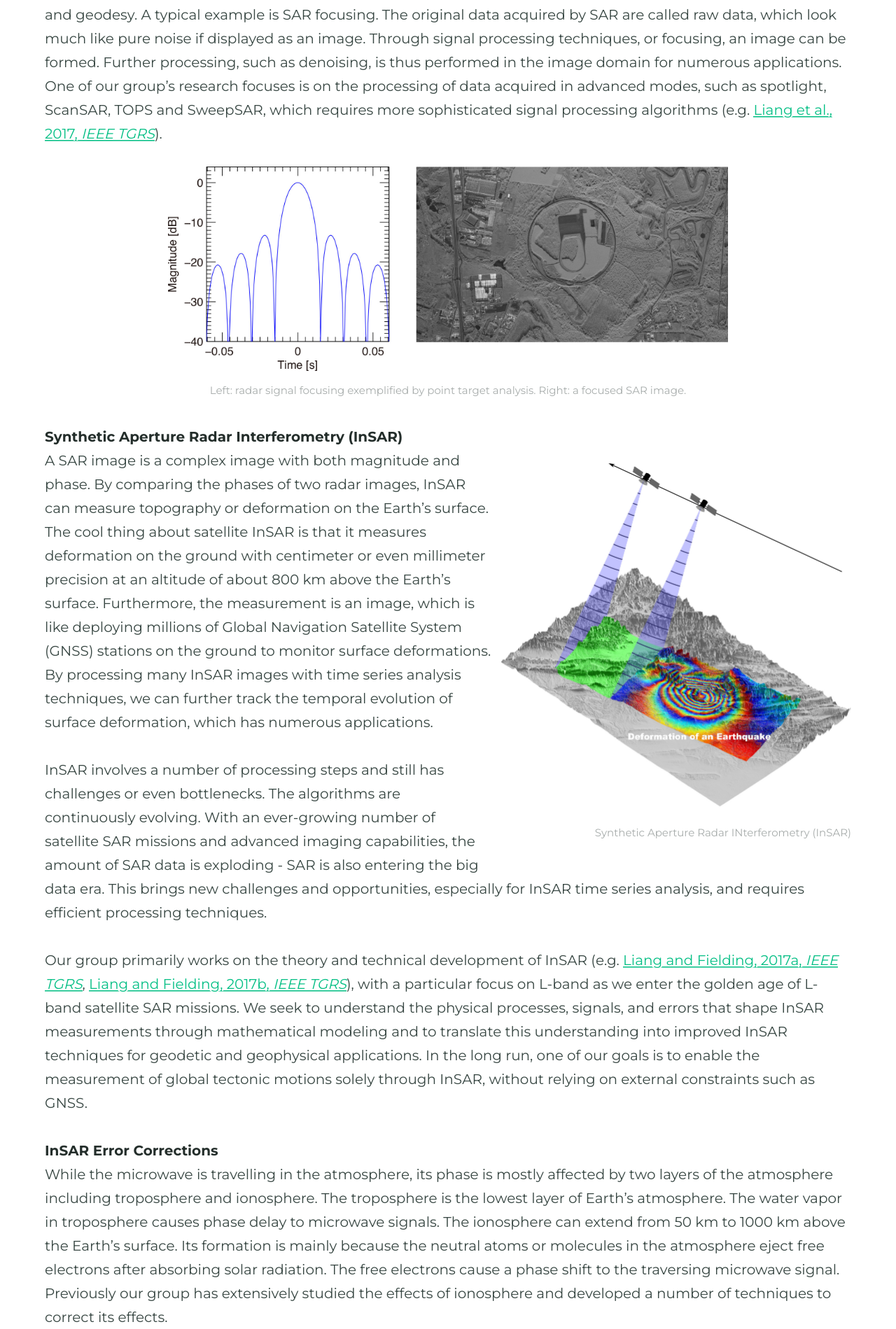
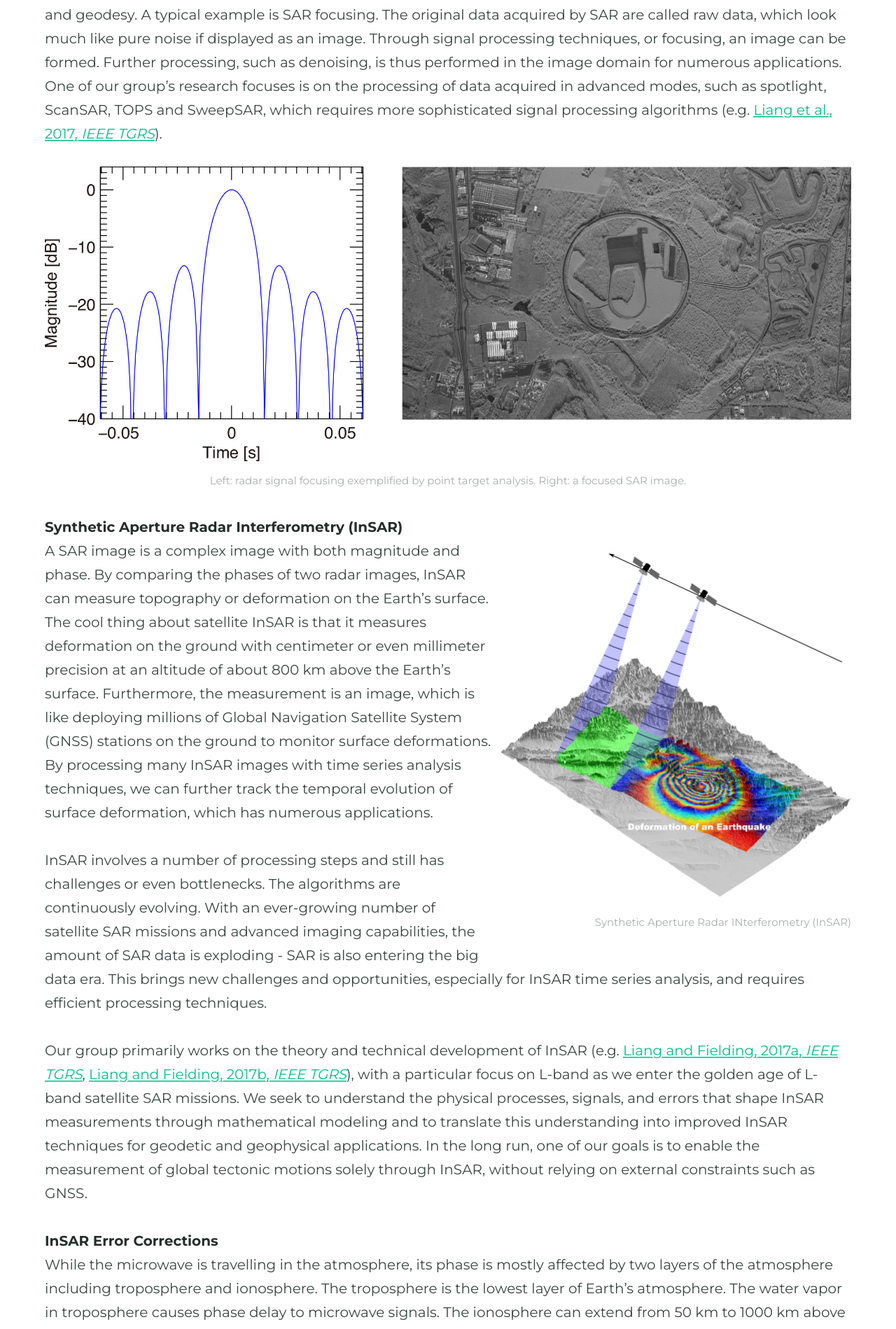
Before and after one commit to CunrenLiang/cunrenliang.github.io, a Jekyll site: the page built from research.md, in a window 1280 px wide. Shown: the part 1631-3530 px from the top of the page at 70% size. Built offline with Jekyll 4.4.1, drawn with Linux system fonts in a browser that asks for light colours; some web fonts are replaced.

Commit message:
Add files via upload

```diff
--- a/research.md
+++ b/research.md
@@ -15,7 +15,7 @@ The development of synthetic aperture radar interferometry (InSAR) over the last
 ###### Radar Signal and Image Processing
 Radar signal and image processing draws on theories from statistics, signal processing, electromagnetic scattering, and geodesy. A typical example is SAR focusing. The original data acquired by SAR are called raw data, which look much like pure noise if displayed as an image. Through signal processing techniques, or focusing, an image can be formed. Further processing, such as denoising, is thus performed in the image domain for numerous applications. One of our group’s research focuses is on the processing of data acquired in advanced modes, such as spotlight, ScanSAR, TOPS and SweepSAR, which requires more sophisticated signal processing algorithms (e.g. [Liang et al., 2017, _IEEE TGRS_](https://ieeexplore.ieee.org/document/8038865)).
 
-{% include figure.html image="../assets/images/research/pta+sar_image.jpg" caption="Left: radar signal focusing exemplified by point target analysis. Right: a focused SAR image." position="center" width="800" %}
+{% include figure.html image="../assets/images/research/pta+sar_image.jpg" caption="Left: radar signal focusing exemplified by point target analysis. Right: a focused SAR image." position="center" width="1200" %}
 
 
 ###### Synthetic Aperture Radar Interferometry (InSAR)
```
